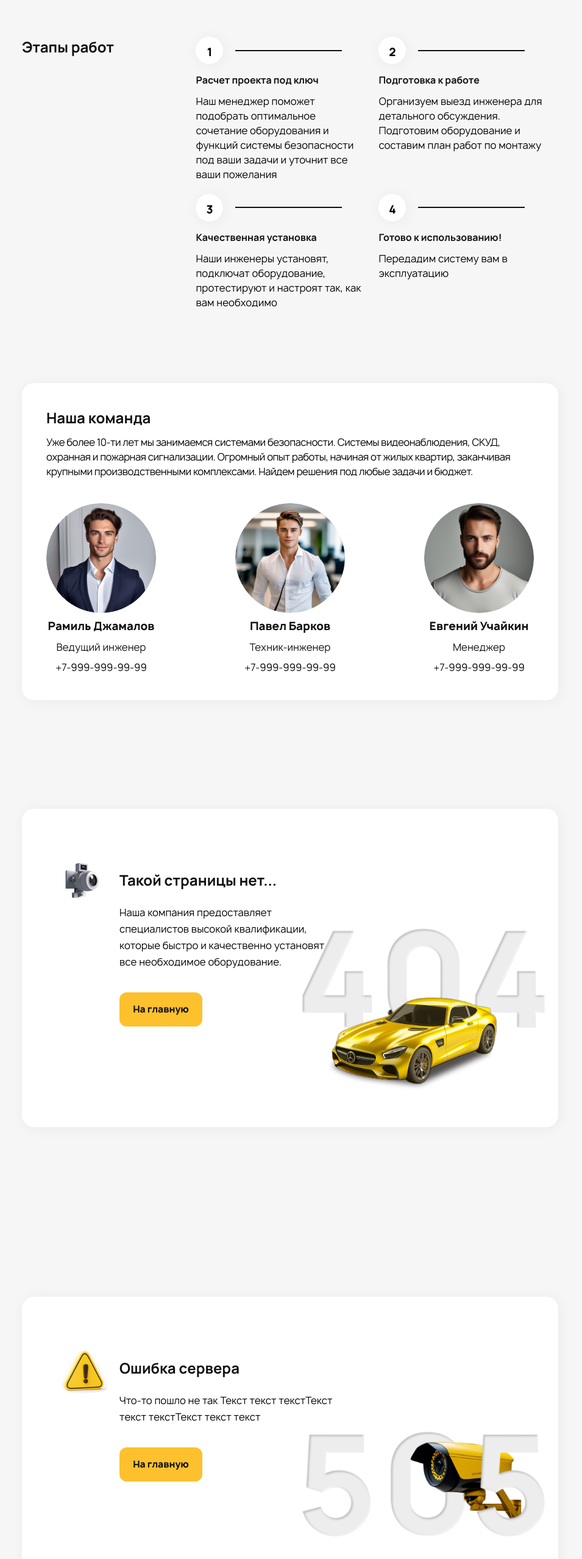
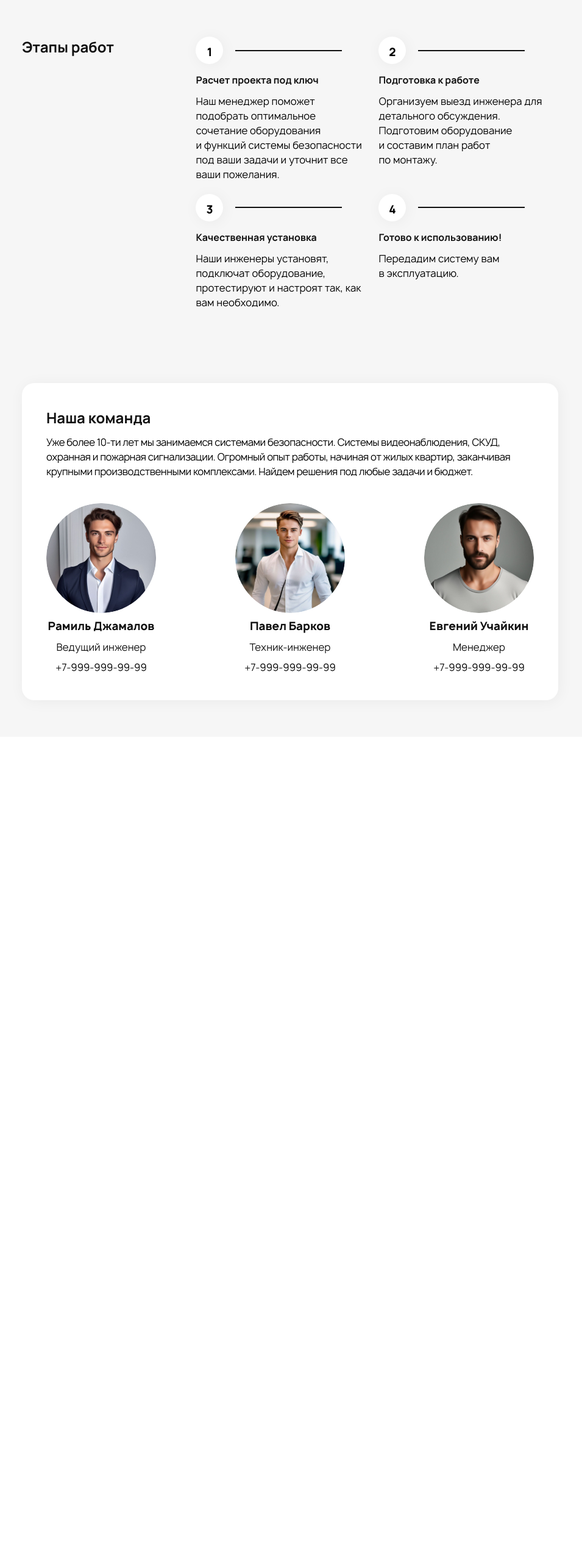
Before and after one commit to NSecuritySolutions/frontend, a React (Vite) app: page / in a window 1280 px wide. Shown: the top 2556 px of the page at 61% size, without its empty margins (164-1119 px from the left). After the commit the page ends 1208 px from the top, so only its background shows below. Built offline with nearby package versions, Linux system fonts and the light colour scheme.

Commit message:
Fix: types, typography

```diff
--- a/src/pages/MainPage/ui/MainPage.tsx
+++ b/src/pages/MainPage/ui/MainPage.tsx
@@ -1,28 +1,11 @@
 import { OurTeam } from 'src/widgets/OurTeam';
 import { ProjectStage } from 'src/widgets/ProjectStage';
-import { error404 } from 'src/shared/constants/texts/error-404.ts';
-import { error505 } from 'src/shared/constants/texts/error-505.ts';
-
-import { Error } from 'src/widgets/Error/index.ts';
 
 const MainPage = () => {
   return (
     <>
       <ProjectStage />
       <OurTeam></OurTeam>
-      <Error
-        errorCode={error404.errorCode}
-        errorText={error404.errorText}
-        errorImg={error404.errorImg}
-        warningImg={error404.warningImg}
-        errorMessage={error404.errorMessage}></Error>
-
-      <Error
-        errorCode={error505.errorCode}
-        errorText={error505.errorText}
-        errorImg={error505.errorImg}
-        warningImg={error505.warningImg}
-        errorMessage={error505.errorMessage}></Error>
     </>
   );
 };
--- a/src/shared/constants/texts/error-404.ts
+++ b/src/shared/constants/texts/error-404.ts
@@ -1,21 +1,13 @@
 import error404Img from 'src/assets/errors/404/error404Img.png';
 import warning404Img from 'src/assets/errors/404/warning404Img.png';
 
-type TError404 = {
-  id: number;
-  errorCode: string;
-  errorText: string;
-  errorImg: string;
-  warningImg: string;
-  errorMessage: string;
-};
+import { TError404 } from './types';
 
 export const error404: TError404 = {
   id: 1,
   errorCode: '404',
   errorMessage: 'Такой страницы нет...',
-  errorText:
-    'Наша компания предоставляет специалистов высокой квалификации, которые быстро и качественно установят все необходимое оборудование.',
+  errorText: `Наша компания предоставляет специалистов высокой квалификации, которые быстро и\u00A0качественно установят все необходимое оборудование.`,
   errorImg: error404Img,
   warningImg: warning404Img
 };
--- a/src/shared/constants/texts/project-milestones.ts
+++ b/src/shared/constants/texts/project-milestones.ts
@@ -1,28 +1,24 @@
-type TProjectMilestones = {
-  id: number;
-  title: string;
-  text: string;
-};
+import { TProjectMilestones } from './types';
 
 export const projectMilestones: TProjectMilestones[] = [
   {
     id: 1,
     title: 'Расчет проекта под ключ ',
-    text: 'Наш менеджер поможет подобрать оптимальное сочетание оборудования и функций системы безопасности под ваши задачи и уточнит все ваши пожелания '
+    text: 'Наш менеджер поможет подобрать оптимальное сочетание оборудования и\u00A0функций системы безопасности под ваши задачи и\u00A0уточнит все ваши пожелания.'
   },
   {
     id: 2,
     title: 'Подготовка к работе',
-    text: 'Организуем выезд инженера для детального обсуждения. Подготовим оборудование и составим план работ по монтажу'
+    text: `Организуем выезд инженера для детального обсуждения. Подготовим оборудование и\u00A0составим план работ по\u00A0монтажу.`
   },
   {
     id: 3,
     title: 'Качественная установка',
-    text: 'Наши инженеры установят, подключат оборудование, протестируют и настроят так, как вам необходимо'
+    text: 'Наши инженеры установят, подключат оборудование, протестируют и\u00A0настроят так, как вам необходимо.'
   },
   {
     id: 4,
     title: 'Готово к использованию!',
-    text: 'Передадим систему вам в эксплуатацию'
+    text: 'Передадим систему вам в\u00A0эксплуатацию.'
   }
 ];
--- /dev/null
+++ b/src/shared/constants/texts/types.ts
@@ -0,0 +1,31 @@
+export type TProjectMilestones = {
+  id: number;
+  title: string;
+  text: string;
+};
+
+export type TTeamContacts = {
+  id: number;
+  name: string;
+  position: string;
+  tel: string;
+  image: string;
+};
+
+export type TError505 = {
+  id: number;
+  errorCode: string;
+  errorMessage: string;
+  errorText: string;
+  errorImg: string;
+  warningImg: string;
+};
+
+export type TError404 = {
+  id: number;
+  errorCode: string;
+  errorText: string;
+  errorImg: string;
+  warningImg: string;
+  errorMessage: string;
+};
--- /dev/null
+++ b/src/widgets/Error/ui/types.ts
@@ -0,0 +1,7 @@
+export type TError = {
+  errorCode: string;
+  errorText: string;
+  errorImg: string;
+  warningImg: string;
+  errorMessage: string;
+};
```
Also changed, not shown: src/shared/constants/texts/error-505.ts (+1 -8 lines), src/shared/constants/texts/our-team.ts (+1 -7 lines), src/widgets/Error/ui/Error.tsx (+2 -7 lines).
